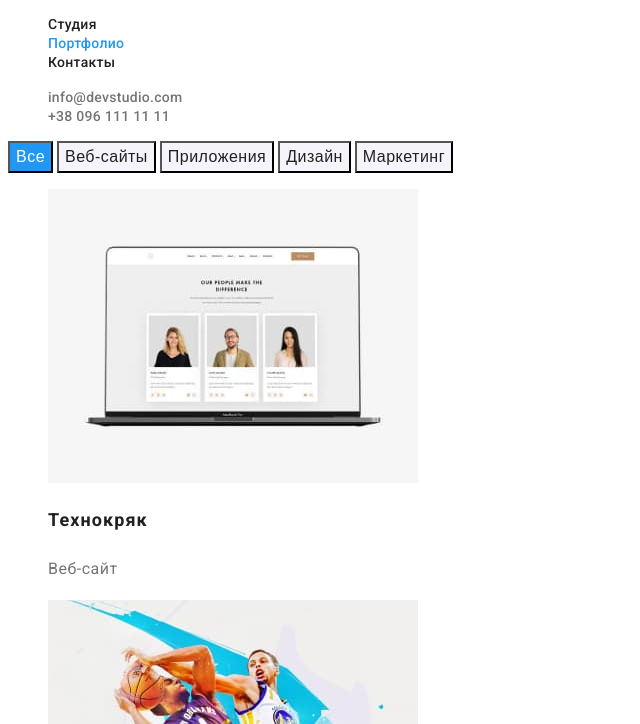
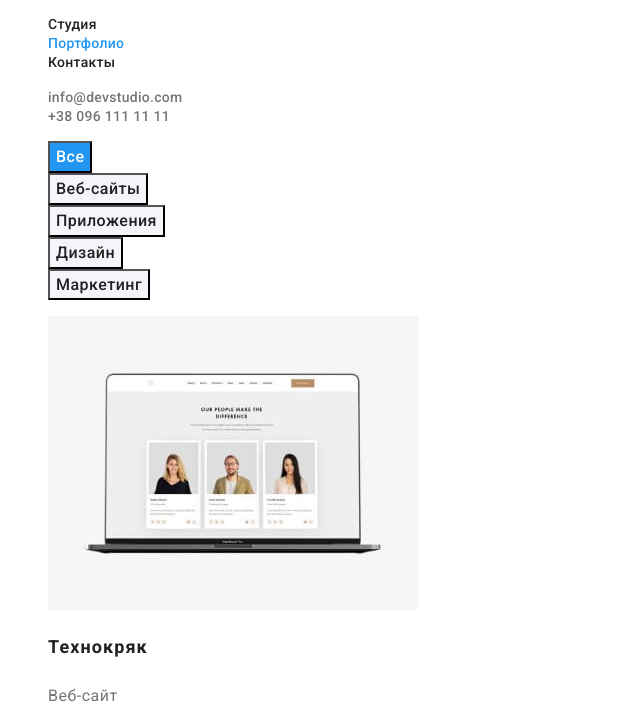
Before and after one commit to Olha-Sadova/goit-markup-hw-02, a plain HTML site: page portfolio.html in a window 1280 px wide. Shown: the part 41-765 px from the top of the page, without its empty margins (0-640 px from the left). Drawn offline with Linux system fonts and the light colour scheme.

Commit message:
Corrections

```diff
--- a/css/styles.css
+++ b/css/styles.css
@@ -76,6 +76,7 @@ color: var(--text-color);
 
 /* Main*/
 .main-headerline {
+font-weight: 900;
 font-size: 44px;
 line-height: 1.36;
 text-align: center;
@@ -86,6 +87,7 @@ background: #2F303A;
 }
 
 .btn {
+font-family: 'Roboto', sans-serif;
 font-weight: 700;
 font-size: 16px;
 line-height: 1.88;
@@ -141,6 +143,7 @@ color: var(--headline-text-color);
 
 .team-jobtitle {
     color: var(--text-color);
+    font-weight: 400;
 }
 
 /* Footer */
@@ -150,11 +153,14 @@ color: var(--headline-text-color);
 
 .footer-contacts-link {
 font-style: normal;
-font-weight: 400;
 font-size: 14px;
 line-height: 1.71;
 letter-spacing: 0.03em;
 color: var(--secondary-color);
+}
+
+.footer-contacts-link.transparent {
+    color: rgba(255, 255, 255, 0.6);
 }
 
 .footer-contacts-link:hover,
@@ -168,6 +174,7 @@ color: var(--secondary-color);
 
 /* Portfolio page */
 .btn-menu {
+font-family: 'Roboto', sans-serif;
 font-weight: 500;
 font-size: 16px;
 line-height: 1.62;
@@ -205,7 +212,7 @@ letter-spacing: 0.03em;
 color: var(--text-color);
 }
 
-.section-services,
+.services-list,
 .section-work {
     color: var(--section-color);
 }
--- a/portfolio.html
+++ b/portfolio.html
@@ -25,15 +25,15 @@
     </header>
 
     <main>
-        <div>
-            <button class="btn-menu current" type="button">Все</button>
-            <button class="btn-menu" type="button">Веб-сайты</button>
-            <button class="btn-menu" type="button">Приложения</button>
-            <button class="btn-menu" type="button">Дизайн</button>
-            <button class="btn-menu" type="button">Маркетинг</button>
-        </div>
+        <section>
+            <ul>
+                <li class="list"><button class="btn-menu current" type="button">Все</button></li>
+                <li class="list"><button class="btn-menu" type="button">Веб-сайты</button></li>
+                <li class="list"><button class="btn-menu" type="button">Приложения</button></li>
+                <li class="list"><button class="btn-menu" type="button">Дизайн</button></li>
+                <li class="list"><button class="btn-menu" type="button">Маркетинг</button></li>
+            </ul>
 
-        <section class="section-services">
             <ul class="services-list">
                 <li class="services-item list">
                     <a class="services-item-link link" href="">
@@ -99,7 +99,7 @@
                     </a>
                 </li>
             </ul>
-        </section>
+          </section>
     </main>
 
     <footer class="footer">
@@ -107,8 +107,8 @@
         <address class="footer-address">
             <ul class="footer-address-list">
                 <li class="footer-contacts list"><a class="footer-contacts-link link" href="/">г. Киев, пр-т Леси Украинки, 26</a></li>
-                <li class="footer-contacts list"><a class="footer-contacts-link link" href="mailto:info@example.com">info@example.com</a></li>
-                <li class="footer-contacts list"><a class="footer-contacts-link link" href="tel:+380991111111">+38 099 111 11 11</a></li>
+                <li class="footer-contacts list"><a class="footer-contacts-link link transparent" href="mailto:info@example.com">info@example.com</a></li>
+                <li class="footer-contacts list"><a class="footer-contacts-link link transparent" href="tel:+380991111111">+38 099 111 11 11</a></li>
             </ul>
         </address>
     </footer>
```
Also changed, not shown: index.html (+2 -2 lines).
